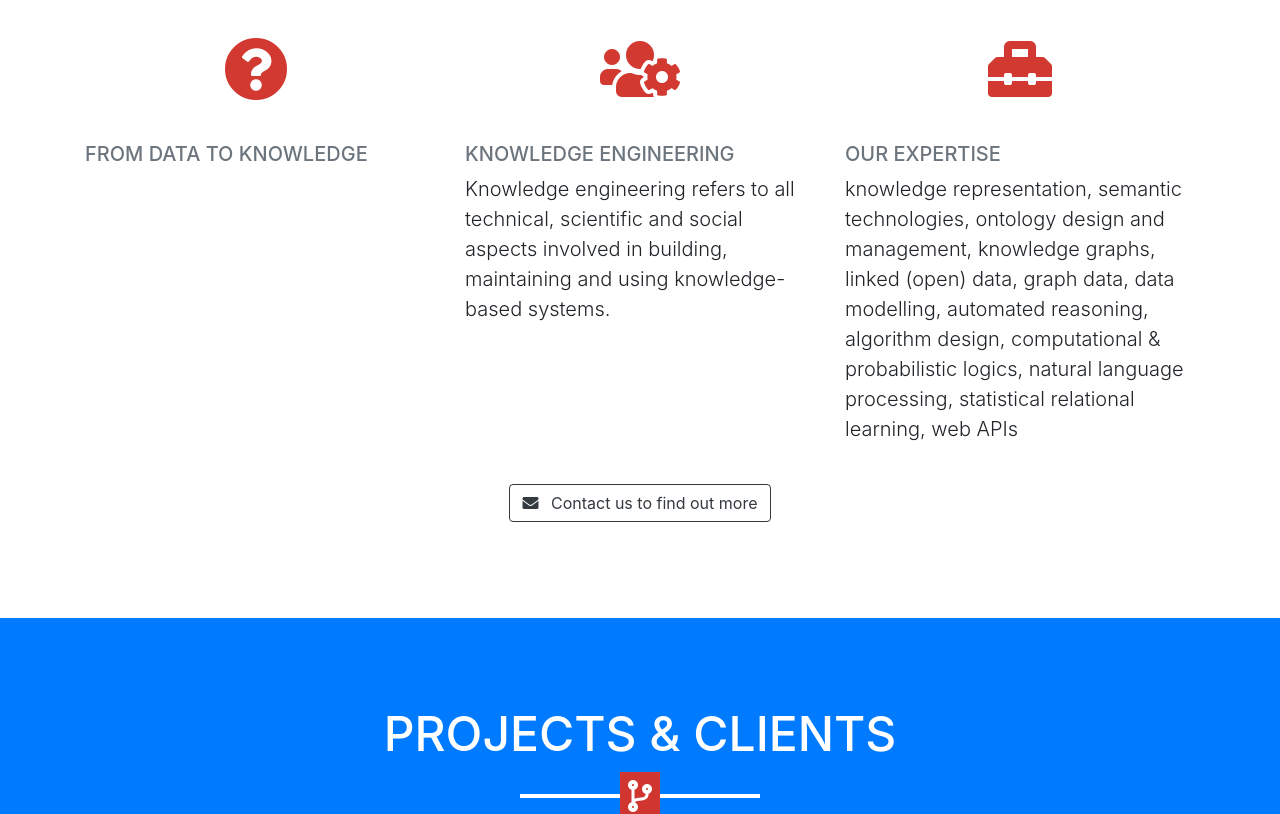
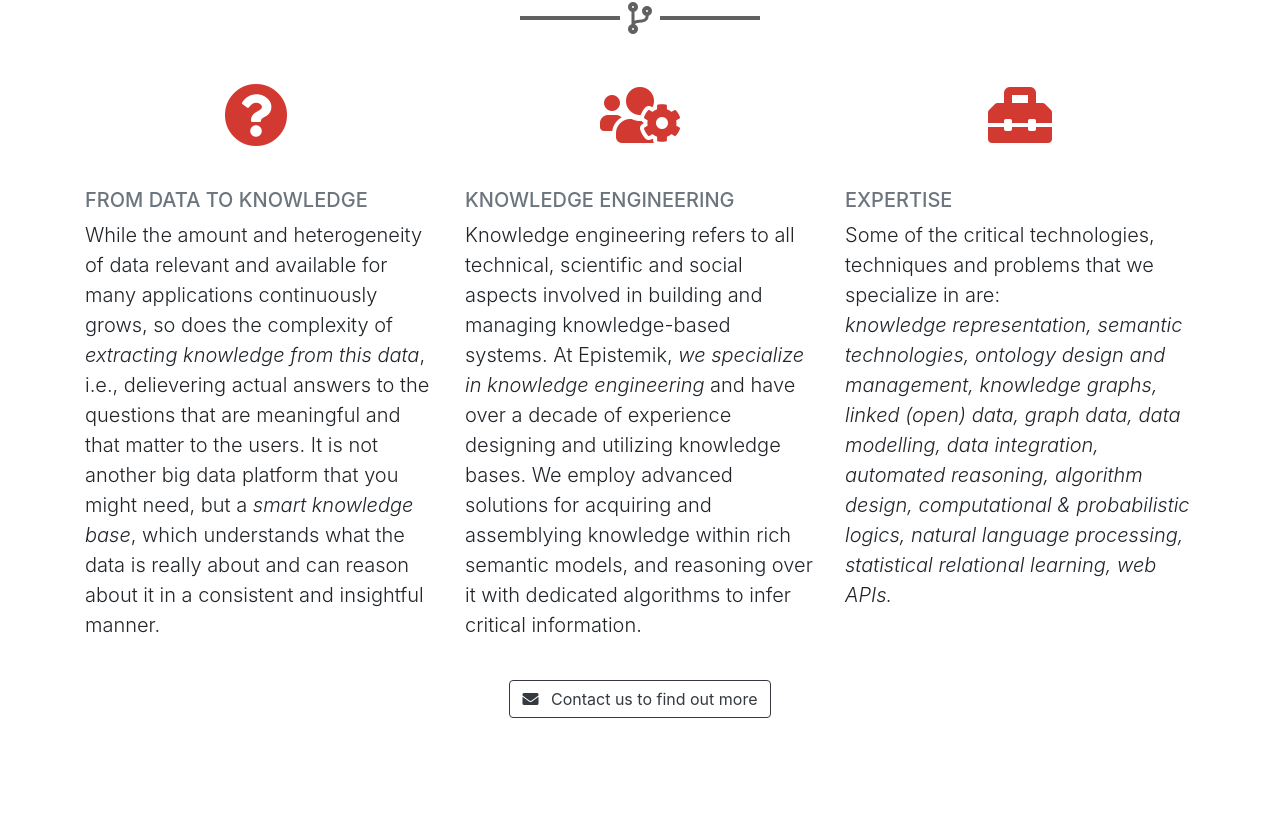
Before and after one commit to sklarman/sklarman.github.io, a website with bundled scripts: page index.html in a window 1280 px wide. Shown: the part 868-1682 px from the top of the page. Built offline with nearby package versions, Linux system fonts and the light colour scheme.

Commit message:
english version first round

```diff
--- a/index.html
+++ b/index.html
@@ -55,12 +55,12 @@
             <li class="nav-item mx-0 mx-lg-1">
                 <a class="nav-link py-3 px-0 px-lg-3 rounded js-scroll-trigger" href="#work">Work</a>
               </li>
-              <li class="nav-item mx-0 mx-lg-1">
+              <!-- <li class="nav-item mx-0 mx-lg-1">
                   <a class="nav-link py-3 px-0 px-lg-3 rounded js-scroll-trigger" href="pl-index.html">
                       <img style='height: 18px; margin-bottom:4px;' class="img-fluid"
                       src="img/polish.png" alt="">
                   </a>
-                </li>
+                </li> -->
             <!-- <li class="nav-item mx-0 mx-lg-1">
               <a class="nav-link py-3 px-0 px-lg-3 rounded js-scroll-trigger" href="#contact">Contact</a>
             </li> -->
@@ -72,7 +72,7 @@
     <!-- Header -->
     <header class="masthead bg-primary text-white text-center">
       <div class="container">
-        <img class="img-fluid mb-5 d-block mx-auto" src="img/profile.png" alt="">
+        <img class="img-fluid mb-5 d-block mx-auto" style="height: 246px;" src="img/logo.png" alt="">
         <h1 class="text-uppercase mb-0">EPISTEMIK</h1>
         <h3 class="font-weight-light mb-0" style="margin-top:18px; margin-left:8px; letter-spacing: 4.2px;">
             knowledge engineering</h3>
@@ -92,7 +92,12 @@
             </div>
             <br>
             <h5 class="text-uppercase text-secondary mb-2">From data to knowledge</h5>
-            <p class="lead"> </p>
+            <p class="lead">While the amount and heterogeneity of data relevant and available for many applications
+              continuously grows, so does the complexity of <i>extracting knowledge from this data</i>, i.e., delievering actual
+              answers to the questions that are meaningful and that matter to the users. It is not another big data platform
+              that you might need, but a <i>smart knowledge base</i>, which understands what the data is really about
+              and can reason about it in a consistent and insightful manner.
+            </p>
           </div>
 
 
@@ -102,7 +107,11 @@
                 </div>
                 <br>
               <h5 class="text-uppercase text-secondary mb-2">Knowledge engineering</h5>
-            <p class="lead">Knowledge engineering refers to all technical, scientific and social aspects involved in building, maintaining and using knowledge-based systems.</p>
+            <p class="lead">Knowledge engineering refers to all technical, scientific and social aspects involved in
+              building and managing knowledge-based systems. At Epistemik, <i>we specialize in knowledge engineering</i> and have over a decade of
+              experience designing and utilizing knowledge bases. We employ advanced solutions for acquiring and
+              assemblying knowledge within rich semantic models, and reasoning over it with dedicated algorithms to infer critical information.
+            </p>
           </div>
 
 
@@ -111,10 +120,10 @@
                   <i  class="fas fa-toolbox"></i>
                 </div>
                 <br>
-              <h5 class="text-uppercase text-secondary mb-2">Our expertise</h5>
-            <p class="lead">knowledge representation, semantic technologies, ontology design and management, knowledge graphs, linked (open) data,
-                graph data, data modelling, automated reasoning, algorithm design, computational &amp; probabilistic logics, natural language
-                processing, statistical relational learning, web APIs</p>
+              <h5 class="text-uppercase text-secondary mb-2">Expertise</h5>
+            <p class="lead">Some of the critical technologies, techniques and problems that we specialize in are: <br> <i>knowledge representation, semantic technologies, ontology design and management, knowledge graphs, linked (open) data,
+                graph data, data modelling, data integration, automated reasoning, algorithm design, computational &amp; probabilistic logics, natural language
+                processing, statistical relational learning, web APIs.</i></p>
           </div>
 
 
@@ -229,7 +238,7 @@
             <div class="row">
                 <div class="col-lg-5 m-auto">
                 <p class="lead">
-                  If you are interested in what we do and would like to work with us or collaborate on a new exciting project then we would like to hear from you!
+                  If you are interested in what we do and would like to work with us or collaborate on a new exciting project, then we would like to hear from you!
                 </p>
                 </div>
             </div>
```
Also changed, not shown: pl-index.html (+2 -2 lines), img/logo.png (added), img/profile.png (deleted).
